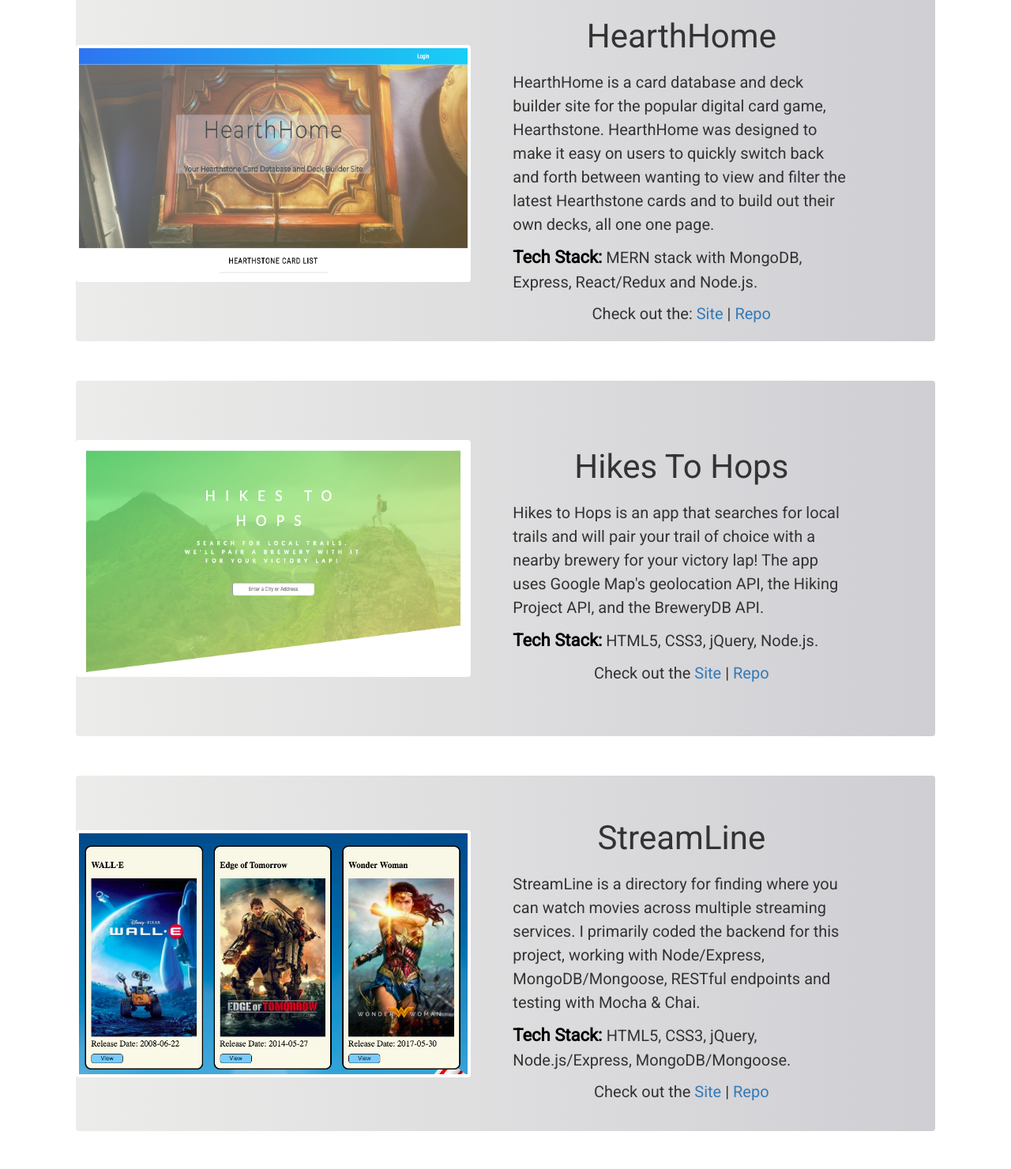
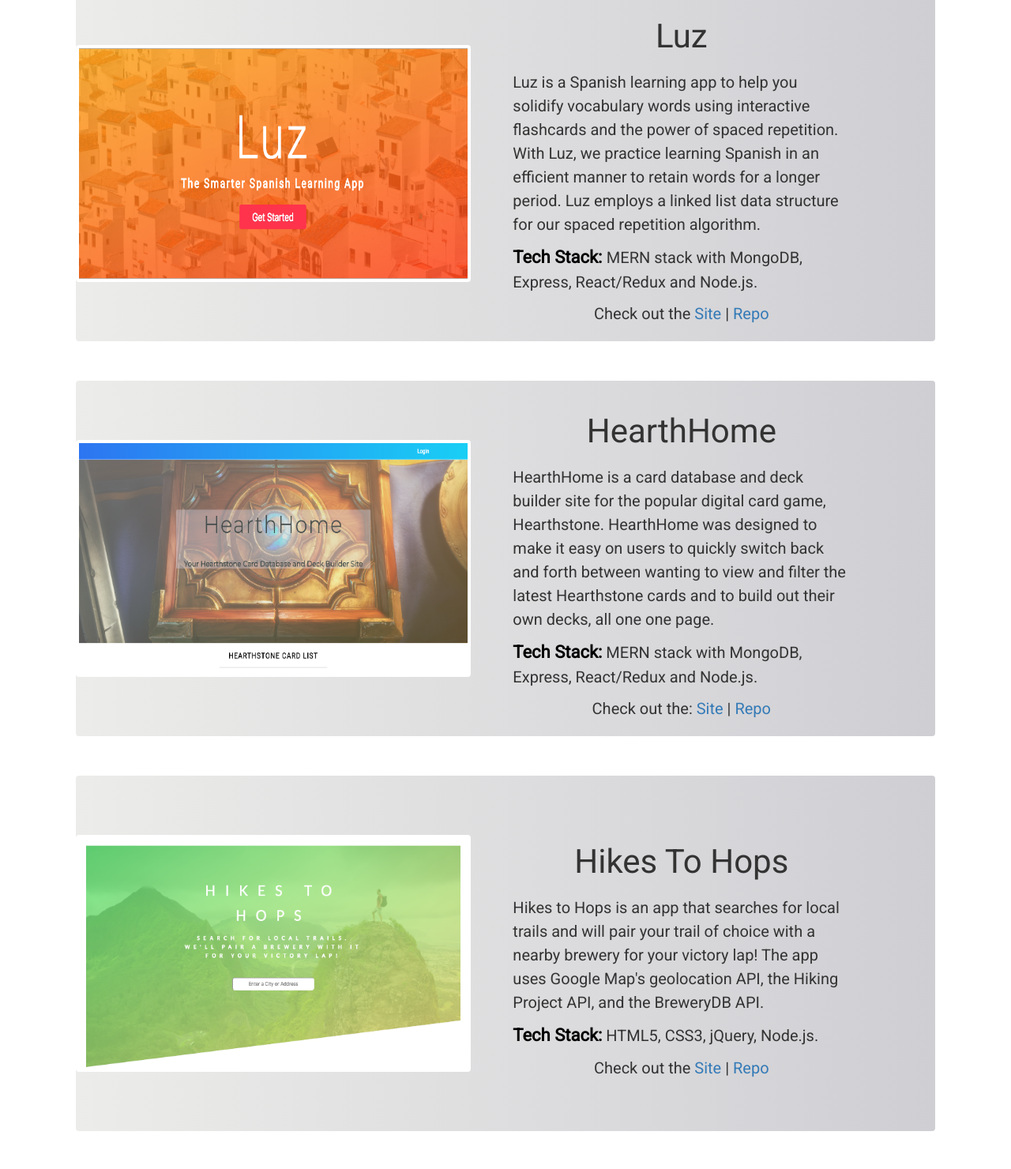
Before and after one commit to jeffconnelly/jeff-connelly-portfolio, a website: page public/index.html in a window 1280 px wide. Shown: the part 1620-3100 px from the top of the page at 79% size. Drawn offline with nearby package versions, Linux system fonts and the light colour scheme.

Commit message:
Added Luz to Portfolio

```diff
--- a/public/index.html
+++ b/public/index.html
@@ -109,6 +109,19 @@
   <h1 class="projects-header">My Projects</h1>
 
   <section id="projects-container">
+    <img src="screenshots/luz-landing.png" class="project-img" alt="Jeff Profile Headshot" class="center-block">
+    <div id="projecttext">
+      <h2 id="projectheader">
+        Luz
+      </h2>
+      <p>Luz is a Spanish learning app to help you solidify vocabulary words using interactive flashcards and the power of spaced repetition.  With Luz, we practice learning Spanish in an efficient manner to retain words for a longer period. Luz employs a linked list data structure for our spaced repetition algorithm.
+      <span class="tech-stack-wrapper"><span class="tech-stack">Tech Stack: </span> MERN stack with MongoDB, Express, React/Redux and Node.js.</span>
+      </p>
+        <p class="center-p">Check out the <a href="https://wonderful-shirley-bab865.netlify.com/" target="_blank">Site</a> | <a href="https://github.com/jeffconnelly/spaced-repetition-client" target=_blank"">Repo</a></p>
+    </div>
+  </section>
+
+  <section id="projects-container">
     <img src="screenshots/hearthhome-header-view.png" class="project-img" alt="Jeff Profile Headshot" class="center-block">
     <div id="projecttext">
       <h2 id="projectheader">
@@ -134,18 +147,7 @@
       </div>
   </section>
 
-  <section id="projects-container">
-      <img src="screenshots/streamline.png" class="project-img" alt="Jeff Profile Headshot" class="center-block">
-      <div id="projecttext">
-        <h2 id="projectheader">
-          StreamLine
-        </h2>
-        <p>StreamLine is a directory for finding where you can watch movies across multiple streaming services.  I primarily coded the backend for this project, working with Node/Express, MongoDB/Mongoose, RESTful endpoints and testing with Mocha & Chai.
-        <span class="tech-stack-wrapper"><span class="tech-stack">Tech Stack: </span> HTML5, CSS3, jQuery, Node.js/Express, MongoDB/Mongoose.</span>
-        </p>
-          <p class="center-p">Check out the <a href="https://streamline-capstone.herokuapp.com/" target="_blank">Site</a> | <a href="https://github.com/jeffconnelly/StreamLine" target=_blank"">Repo</a></p>
-      </div>
-    </section>
+
 </section>
 
 <!-- Contact Section -->
```
Also changed, not shown: public/screenshots/luz-landing.png (added), public/screenshots/luz.png (added).
